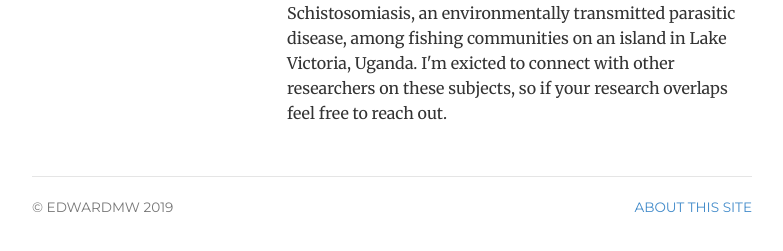
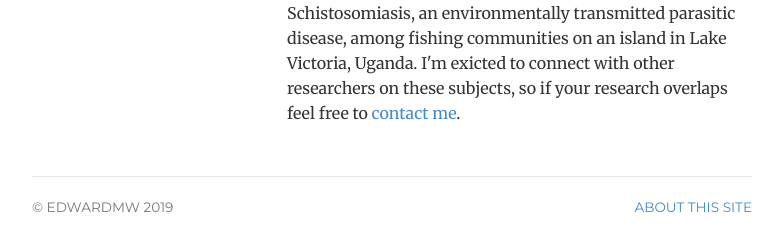
Before and after one commit to edwardmw/edwardmwhitney, a Jekyll site: the page built from index.html, in a window 1280 px wide. Shown: the part 514-765 px from the top of the page, without its empty margins (248-1031 px from the left). Built offline with Jekyll 4.4.1, drawn with Linux system fonts in a browser that asks for light colours; some of the changed text lies outside the part shown.

Commit message:
hyperlink_contact
hyperlink the contact in intro

```diff
--- a/index.html
+++ b/index.html
@@ -18,7 +18,7 @@
 
 		<p>I spend most of my time as a <span itemprop="title">PhD student</span> in the Agricultural and Resource Economics program at  <a href="https://are.ucdavis.edu/" target="_blank">UC Davis</a>. Before returning to school, I worked for three years at the <a href="https://www.ifpri.org/" target="_blank">International Food Policy Research Institute</a> as a research analyst, focusing mostly on poverty analysis in Pakistan. I have a master's degree in International Development from <a href="https://www.american.edu/" target="_blank">American University</a> and a bachelor's degree in Economics from the <a href="https://www.utah.edu/" target="_blank">University of Utah</a>.</p>
 
-		<p>I focus on health and natural resources in developing countries. In my dissertation proposal (coming soon!), I explore the relationships between labor productivity and Schistosomiasis, an environmentally transmitted parasitic disease, among fishing communities on an island in Lake Victoria, Uganda. I'm exicted to connect with other researchers on these subjects, so if your research overlaps feel free to reach out.  </p>
+		<p>I focus on health and natural resources in developing countries. In my dissertation proposal (coming soon!), I explore the relationships between labor productivity and Schistosomiasis, an environmentally transmitted parasitic disease, among fishing communities on an island in Lake Victoria, Uganda. I'm exicted to connect with other researchers on these subjects, so if your research overlaps feel free to <a href="http://edwardmwhitney.com/contact" target="_blank">contact me</a>.  </p>
 	</div>
 </div>
 <!-- </div> -->
```
